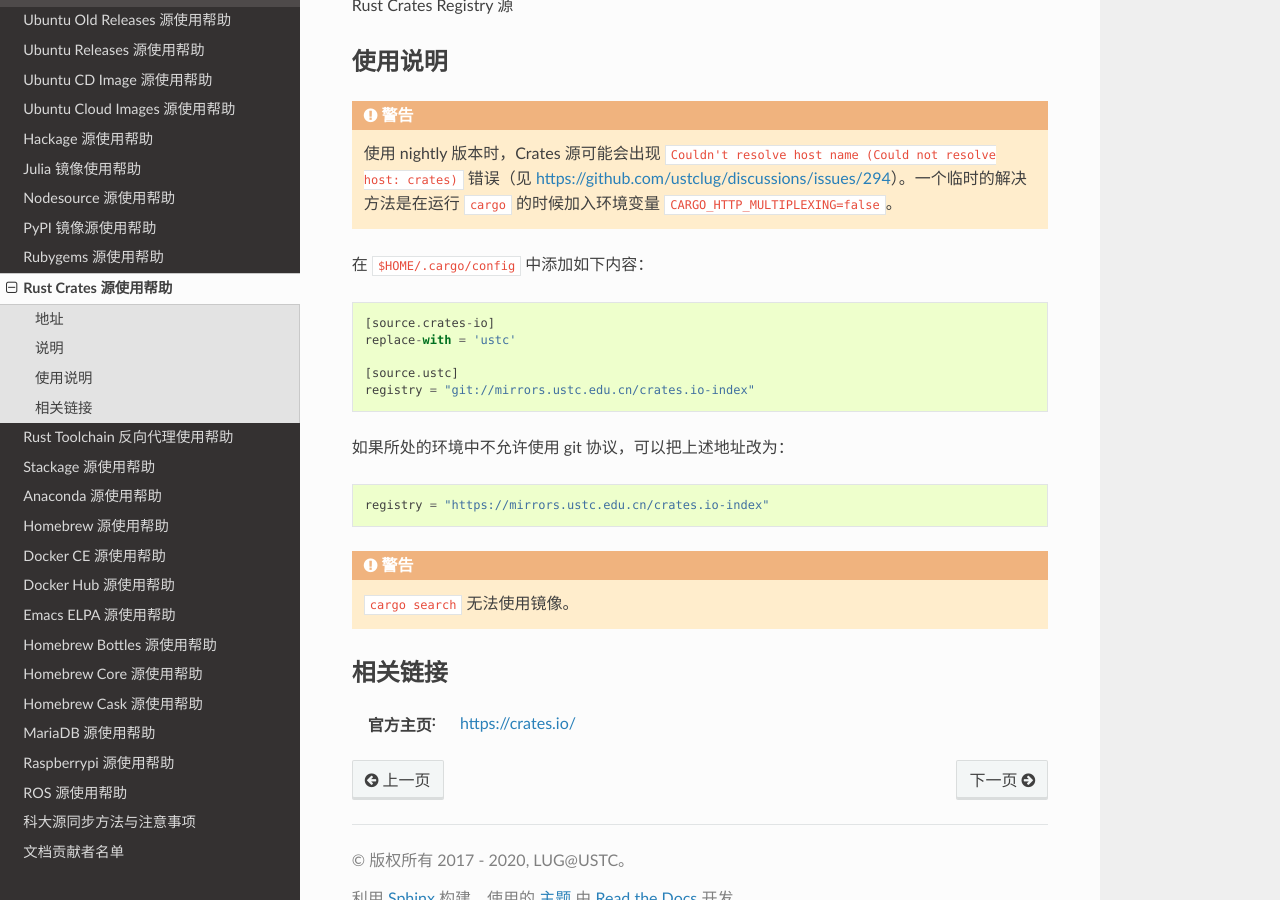
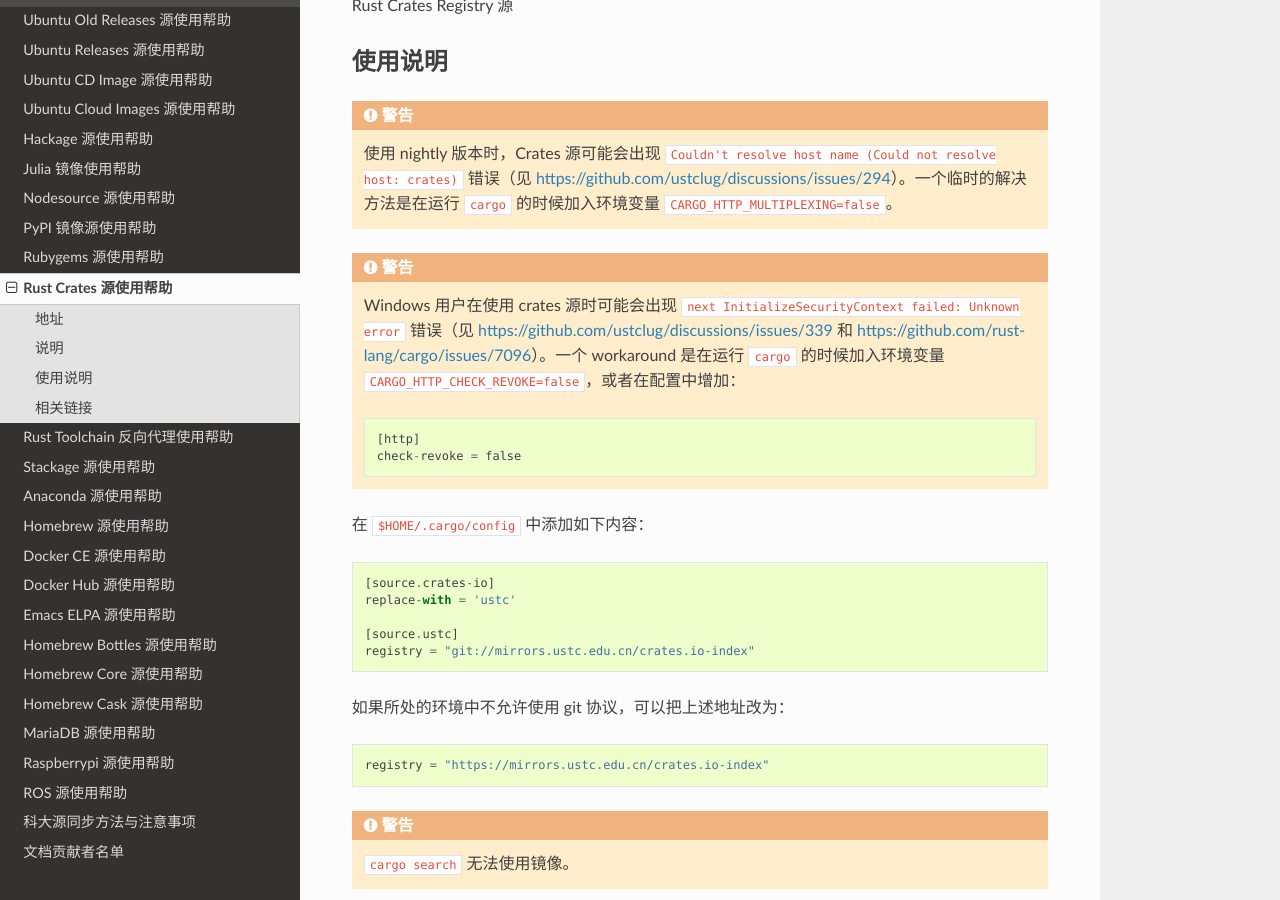
Before and after one commit to ustclug/mirrorhelp, a Sphinx documentation site: the page built from source/crates.io-index.rst, in a window 1280 px wide and 900 px high, scrolled down 340 px. Built offline with Sphinx 7.4.7 and the Read the Docs theme 2.0.0, drawn with Linux system fonts in a browser that asks for light colours; pages that are not in the unit, such as notebooks, are missing from menus.

Commit message:
crates: add a workaround for Windows user

```diff
--- a/source/crates.io-index.rst
+++ b/source/crates.io-index.rst
@@ -17,6 +17,14 @@
 
 .. warning::
     使用 nightly 版本时，Crates 源可能会出现 :code:`Couldn't resolve host name (Could not resolve host: crates)` 错误（见 https://github.com/ustclug/discussions/issues/294）。一个临时的解决方法是在运行 :code:`cargo` 的时候加入环境变量 :code:`CARGO_HTTP_MULTIPLEXING=false`。
+
+.. warning::
+    Windows 用户在使用 crates 源时可能会出现 :code:`next InitializeSecurityContext failed: Unknown error` 错误（见 https://github.com/ustclug/discussions/issues/339 和 https://github.com/rust-lang/cargo/issues/7096）。一个 workaround 是在运行 :code:`cargo` 的时候加入环境变量 :code:`CARGO_HTTP_CHECK_REVOKE=false`，或者在配置中增加：
+
+    ::
+
+        [http]
+        check-revoke = false
 
 在 :file:`$HOME/.cargo/config` 中添加如下内容：
 
```
